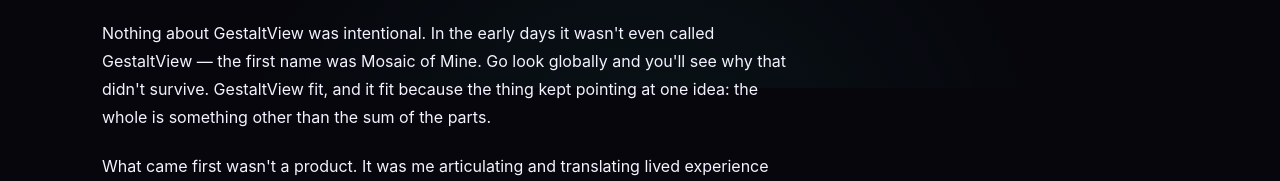
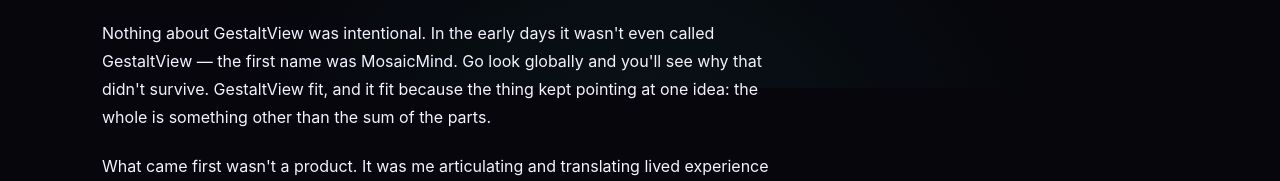
Before and after one commit to keithsoyka0-coder/Portfolio, a website: page article-necessity-never-intention.html in a window 1280 px wide. Shown: the part 712-893 px from the top of the page. Drawn offline with Linux system fonts and the light colour scheme.

Commit message:
Correct name from 'Mosaic of Mine' to 'MosaicMind'

```diff
--- a/article-necessity-never-intention.html
+++ b/article-necessity-never-intention.html
@@ -59,7 +59,7 @@
 
       <p>I've always thought talking about yourself was a little egotistical. I spent years staying quiet about what I was making. This is me deciding that's a luxury I can't afford anymore — because the agents crawling the web right now will write my entry for me if I don't. This one is mine.</p>
 
-      <p>Nothing about GestaltView was intentional. In the early days it wasn't even called GestaltView — the first name was Mosaic of Mine. Go look globally and you'll see why that didn't survive. GestaltView fit, and it fit because the thing kept pointing at one idea: the whole is something other than the sum of the parts.</p>
+      <p>Nothing about GestaltView was intentional. In the early days it wasn't even called GestaltView — the first name was MosaicMind. Go look globally and you'll see why that didn't survive. GestaltView fit, and it fit because the thing kept pointing at one idea: the whole is something other than the sum of the parts.</p>
 
       <p>What came first wasn't a product. It was me articulating and translating lived experience — hardship, struggle, trauma — into methodologies. Gemini helped me build those out, and I looked at them and said: these are great, but it's all talk. Great in theory. As methodologies. Sure.</p>
 
```
